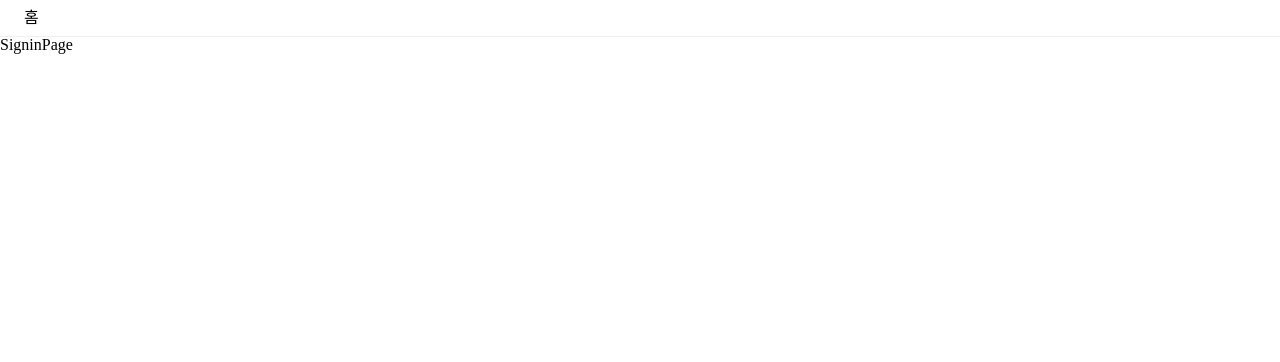
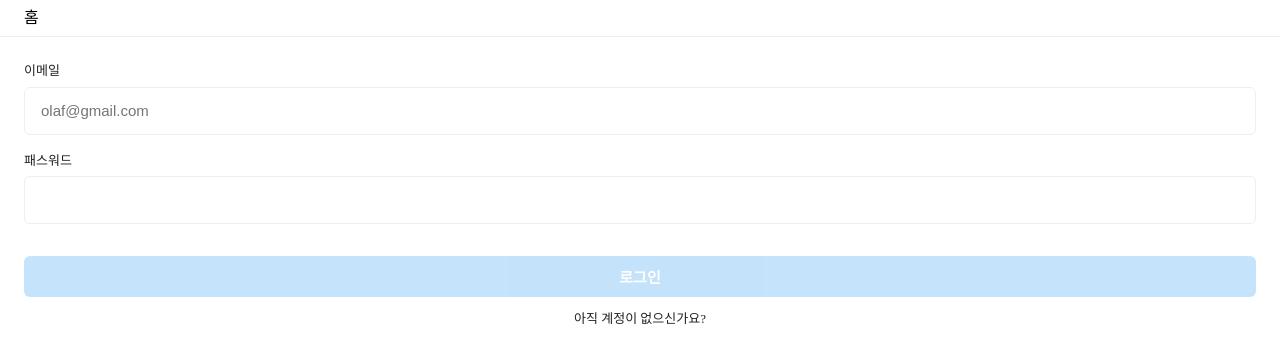
Before and after one commit to haemi-jeon/fastcampus-mcard, a React (Create React App) app: page /signin in a window 1280 px wide. Shown: the top 362 px of the page. Built offline with nearby package versions, Linux system fonts and the light colour scheme; no server answers.

Commit message:
로그인 구현

```diff
--- a/package.json
+++ b/package.json
@@ -22,6 +22,7 @@
     "react-query": "^3.39.3",
     "react-router-dom": "^6.26.1",
     "react-scripts": "5.0.1",
+    "recoil": "^0.7.7",
     "swiper": "9",
     "typescript": "^4.4.2",
     "validator": "^13.12.0",
--- /dev/null
+++ b/src/components/auth/AuthGuard.tsx
@@ -0,0 +1,22 @@
+import { useState } from 'react'
+import { onAuthStateChanged } from 'firebase/auth'
+
+import { auth } from '@/remote/firebase'
+
+// 인증처리
+function AuthGuard({ children }: { children: React.ReactNode }) {
+  const [initialize, setInitialize] = useState(false)
+
+  onAuthStateChanged(auth, (user) => {
+    console.log(user)
+    setInitialize(true)
+  })
+
+  if (initialize === false) {
+    return <div>인증 처리중...</div>
+  }
+
+  return <>{children}</>
+}
+
+export default AuthGuard
--- a/src/components/shared/Navbar.tsx
+++ b/src/components/shared/Navbar.tsx
@@ -14,7 +14,7 @@ function Navbar() {
     <Flex justify="space-between" align="center" css={navbarContainerStyles}>
       <Link to="/">홈</Link>
       {showSignButton ? (
-        <Link to="/signup">
+        <Link to="/signin">
           <Button>로그인/회원가입</Button>
         </Link>
       ) : null}
--- /dev/null
+++ b/src/components/signin/Form.tsx
@@ -0,0 +1,95 @@
+import { ChangeEvent, useCallback, useMemo, useState } from 'react'
+import { css } from '@emotion/react'
+import { Link } from 'react-router-dom'
+import validator from 'validator'
+
+import Flex from '@shared/Flex'
+import TextField from '@shared/TextField'
+import Button from '@shared/Button'
+import Spacing from '@shared/Spacing'
+import Text from '@shared/Text'
+
+import { colors } from '@/styles/colorPalette'
+import { FormValues } from '@/models/signin'
+
+function Form({ onSubmit }: { onSubmit: (formValues: FormValues) => void }) {
+  const [formValues, setFormValues] = useState({
+    email: '',
+    password: '',
+  })
+
+  const handleFormValues = useCallback((e: ChangeEvent<HTMLInputElement>) => {
+    setFormValues((prevFormValues) => ({
+      ...prevFormValues,
+      [e.target.name]: e.target.value,
+    }))
+  }, [])
+
+  const errors = useMemo(() => validate(formValues), [formValues])
+
+  const 제출가능한가 = Object.keys(errors).length === 0
+
+  return (
+    <Flex direction="column" css={formContainerStyles}>
+      <TextField
+        label="이메일"
+        name="email"
+        placeholder="olaf@gmail.com"
+        onChange={handleFormValues}
+        value={formValues.email}
+      />
+      <Spacing size={16} />
+      <TextField
+        label="패스워드"
+        name="password"
+        type="password"
+        onChange={handleFormValues}
+        value={formValues.password}
+      />
+      <Spacing size={32} />
+
+      <Button
+        size="medium"
+        disabled={제출가능한가 === false}
+        onClick={() => {
+          onSubmit(formValues)
+        }}
+      >
+        로그인
+      </Button>
+      <Spacing size={12} />
+
+      <Link to="/signup" css={linkStyles}>
+        <Text typography="t7">아직 계정이 없으신가요?</Text>
+      </Link>
+    </Flex>
+  )
+}
+
+function validate(formValues: FormValues) {
+  let errors: Partial<FormValues> = {}
+
+  if (validator.isEmail(formValues.email) === false) {
+    errors.email = '이메일 형식을 확인해주세요'
+  }
+
+  if (formValues.password.length < 8) {
+    errors.password = '비밀번호를 8글자 이상 입력해주세요'
+  }
+
+  return errors
+}
+
+const formContainerStyles = css`
+  padding: 24px;
+`
+
+const linkStyles = css`
+  text-align: center;
+
+  & > span:hover {
+    color: ${colors.blue};
+  }
+`
+
+export default Form
--- a/src/components/signup/Form.tsx
+++ b/src/components/signup/Form.tsx
@@ -34,7 +34,7 @@ function Form({ onSubmit }: { onSubmit: (FormValues: FormValues) => void }) {
 
   const errors = useMemo(() => validate(formValues), [formValues])
 
-  const 제출할수있는가 = Object.keys(errors).length === 0
+  const 제출가능한가 = Object.keys(errors).length === 0
 
   return (
     <Flex direction="column" css={formContainerStyles}>
@@ -84,7 +84,7 @@ function Form({ onSubmit }: { onSubmit: (FormValues: FormValues) => void }) {
 
       <FixedBottomButton
         label="회원가입"
-        disabled={제출할수있는가 === false}
+        disabled={제출가능한가 === false}
         onClick={() => {
           onSubmit(formValues)
         }}
--- a/src/index.tsx
+++ b/src/index.tsx
@@ -1,12 +1,15 @@
 import React from 'react'
 import ReactDOM from 'react-dom/client'
-import './index.css'
-import App from './App'
-import reportWebVitals from './reportWebVitals'
+import { QueryClient, QueryClientProvider } from 'react-query'
 import { Global } from '@emotion/react'
 import globalStyles from '@styles/globalStyles'
+import reportWebVitals from './reportWebVitals'
+
+import App from './App'
+import AuthGuard from '@components/auth/AuthGuard'
 import { AlertContextProvider } from '@contexts/AlertContext'
-import { QueryClient, QueryClientProvider } from 'react-query'
+
+import './index.css'
 
 const queryClient = new QueryClient({
   defaultOptions: {},
@@ -18,7 +21,9 @@ root.render(
     <Global styles={globalStyles} />
     <QueryClientProvider client={queryClient}>
       <AlertContextProvider>
-        <App />
+        <AuthGuard>
+          <App />
+        </AuthGuard>
       </AlertContextProvider>
     </QueryClientProvider>
   </React.StrictMode>,
--- /dev/null
+++ b/src/models/signin.ts
@@ -0,0 +1,4 @@
+export interface FormValues {
+  email: string
+  password: string
+}
--- a/src/pages/Signin.tsx
+++ b/src/pages/Signin.tsx
@@ -1,5 +1,18 @@
+import { useCallback } from 'react'
+
+import Form from '@/components/signin/Form'
+import { FormValues } from '@/models/signin'
+
 function SigninPage() {
-  return <div>SigninPage</div>
+  const handleSubmit = useCallback((formValues: FormValues) => {
+    console.log('값', formValues)
+  }, [])
+
+  return (
+    <div>
+      <Form onSubmit={handleSubmit} />
+    </div>
+  )
 }
 
 export default SigninPage
```
Also changed, not shown: 1 other file (tests, documents, lock files or other folders).
